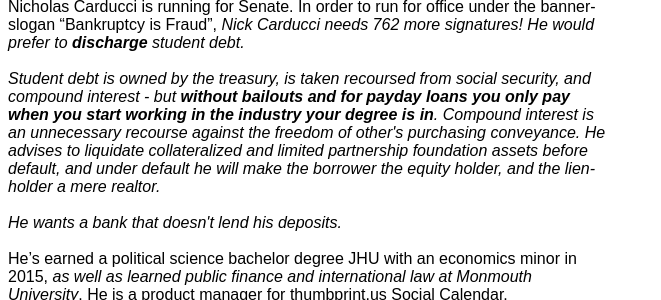
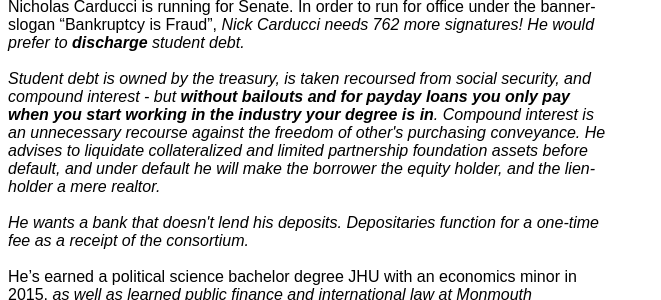
Before and after one commit to NickCarducci/TruncatedWholesaleTax, a React (Create React App) app: page / in a window 1280 px wide. Shown: the part 334-634 px from the top of the page, without its empty margins (0-661 px from the left). Built offline with nearby package versions, Linux system fonts and the light colour scheme; a web font is replaced by a local one.

Commit message:
Update App.js

```diff
--- a/src/App.js
+++ b/src/App.js
@@ -105,7 +105,11 @@ class App extends React.Component {
           lien-holder a mere realtor.
           <br />
           <br />
-          He wants a bank that doesn't lend his deposits.
+          He wants a bank that doesn't lend his deposits.{space}
+          <i>
+            Depositaries function for a one-time fee as a receipt of the
+            consortium.
+          </i>
         </i>
         <br />
         <span>
```
